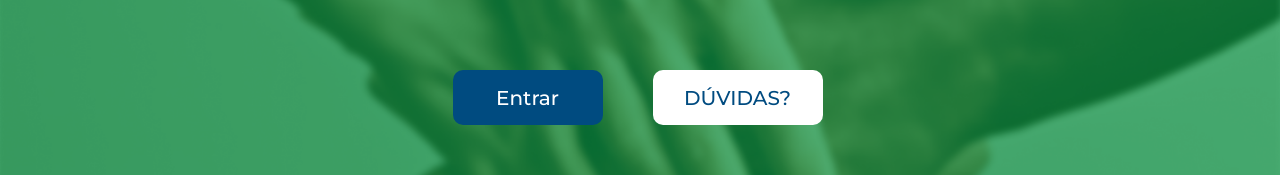
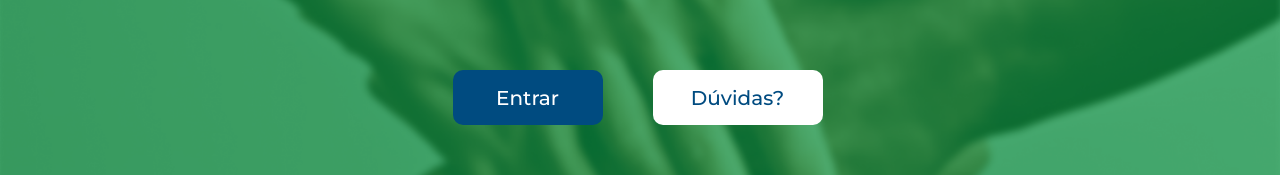
Before and after one commit to paulojunior-ufla/sempre-ufla, a React (Vite) app: page / in a window 1280 px wide. Shown: the part 2733-2908 px from the top of the page. Built offline with nearby package versions, Linux system fonts and the light colour scheme.

Commit message:
Atualização dos links "Entrar" para abrir em nova aba.

```diff
--- a/src/components/navbar/Navbar.jsx
+++ b/src/components/navbar/Navbar.jsx
@@ -28,7 +28,7 @@ function Navbar() {
                         <NavLink to="/duvidas" className="nav-item nav-link" activeClassName="active">
                             DÚVIDAS
                         </NavLink>
-                        <a className="nav-item nav-link" href="https://sig.ufla.br">ENTRAR</a>
+                        <a className="nav-item nav-link" href="https://sig.ufla.br" target="_blank" rel="noopener noreferrer">ENTRAR</a>
                     </div>
                 </div>
             </div>
--- a/src/components/rodape/Rodape.jsx
+++ b/src/components/rodape/Rodape.jsx
@@ -16,7 +16,7 @@ function Rodape(){
                     <Link to="/">Home</Link>
                     <Link to="/ferramentas-e-beneficios">Ferramentas e benéficios</Link>
                     <Link to="/duvidas">Dúvidas</Link>
-                    <a href="https://sig.ufla.br">Entrar</a>
+                    <a href="https://sig.ufla.br" target="_blank" rel="noopener noreferrer">Entrar</a>
                 </div>
                 <div className="contato">
                     <h3>Contato</h3>
--- a/src/pages/home/Home.jsx
+++ b/src/pages/home/Home.jsx
@@ -117,7 +117,7 @@ function Home(){
                         <button className="entrar">Entrar</button>
                     </a>
                     <Link to="/duvidas">
-                        <button className="duvidas">DÚVIDAS?</button>
+                        <button className="duvidas">Dúvidas?</button>
                     </Link>
                 </div>
             </div>
```
